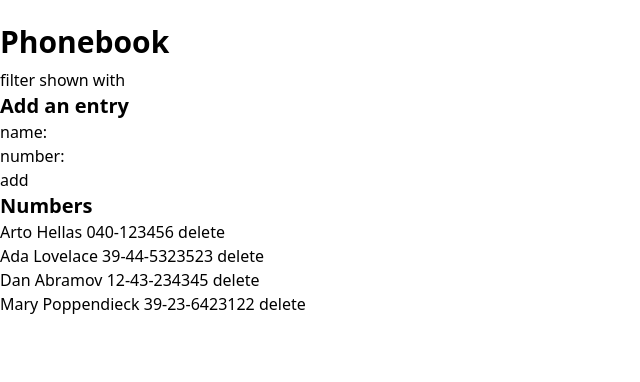
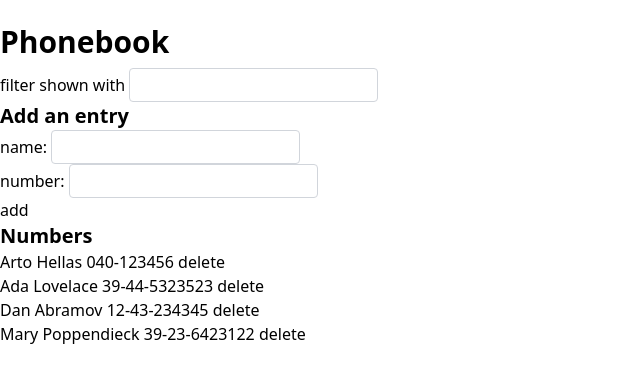
Before and after one commit to kevcomedia/fullstackopen2021-part2, a React (Create React App) app in the folder phonebook/: page / in a window 1280 px wide. Shown: the top 382 px of the page, without its empty margins (0-640 px from the left). Built offline with nearby package versions, Linux system fonts and the light colour scheme; data requests are answered from the project's data file.

Commit message:
Write Input component

```diff
--- a/phonebook/src/components/Form.js
+++ b/phonebook/src/components/Form.js
@@ -1,13 +1,14 @@
 import React from 'react'
+import Input from './Input'
 
 const Form = ({ name, number, onNameChange, onNumberChange, onSubmit }) => {
   return (
     <form onSubmit={onSubmit}>
       <div>
-        name: <input value={name} onChange={onNameChange} />
+        name: <Input value={name} onChange={onNameChange} />
       </div>
       <div>
-        number: <input value={number} onChange={onNumberChange} />
+        number: <Input value={number} onChange={onNumberChange} />
       </div>
       <div>
         <button type="submit">add</button>
--- /dev/null
+++ b/phonebook/src/components/Input.js
@@ -0,0 +1,12 @@
+import React from 'react'
+
+const Input = (props) => {
+  return (
+    <input
+      {...props}
+      className="border border-gray-300 focus:outline-none focus:border-blue-500 focus:ring-blue-500 rounded px-2 py-1 bg-white"
+    />
+  )
+}
+
+export default Input
--- a/phonebook/src/components/Search.js
+++ b/phonebook/src/components/Search.js
@@ -1,10 +1,11 @@
 import React from 'react'
+import Input from './Input'
 
 const Search = ({ searchTerm, onSearchTermChange }) => {
   return (
     <p>
       filter shown with{' '}
-      <input type="search" value={searchTerm} onChange={onSearchTermChange} />
+      <Input type="search" value={searchTerm} onChange={onSearchTermChange} />
     </p>
   )
 }
```
